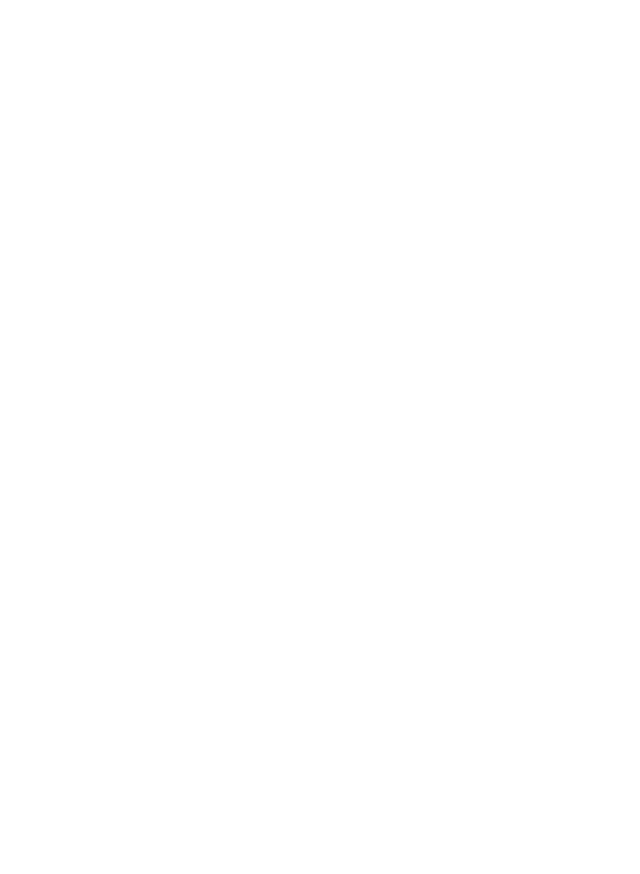
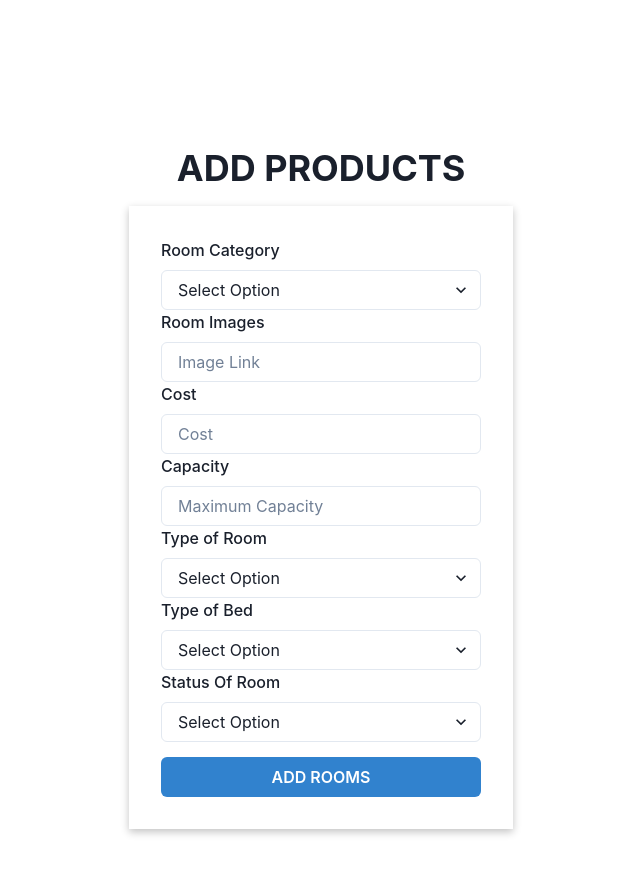
Before and after one commit to Premprakas7/Hotel-Mangement-System, a React (Create React App) app: page /admin in a window 1280 px wide. Before the commit this address had no page. Shown: the top 874 px of the page, without its empty margins (319-959 px from the left). Before the commit the page ends 800 px from the top, so only its background shows below. Built offline with nearby package versions, Linux system fonts and the light colour scheme.

Commit message:
form added

```diff
--- /dev/null
+++ b/db.json
@@ -0,0 +1,7 @@
+{
+  "data": [
+    {
+
+    }
+  ]
+}
--- /dev/null
+++ b/src/Components/Admin/AdminForm.jsx
@@ -0,0 +1,120 @@
+import React, { useState } from 'react'
+import {FormControl,FormLabel,Input,Flex,Button,Heading, Select} from "@chakra-ui/react";
+import axios from 'axios';
+
+const AdminForm = () => {
+    const [data,setData]=useState({
+        category:"",
+        image:"",
+        cost:"",
+        capacity:"",
+        type_room:"",
+        type_bed:"",
+        status:""
+    });
+    const handleChange = (e) => {
+        const newData = { ...data };
+        newData[e.target.id] = e.target.value;
+        setData(newData)
+      };
+
+      const AddProducts=(e)=>{
+        e.preventDefault();
+        axios.post("http://localhost:8080/data",{
+            category:data.category,
+            image:data.image,
+            cost:data.cost,
+            capacity:data.capacity,
+            type_room:data.type_room,
+            type_bed:data.type_bed,
+            status:data.status
+        }).then((res)=>console.log(res.d))
+      }
+
+  return (
+    <div>
+         <Flex
+        alignItems="center"
+        justifyContent="center"
+        height="120vh"
+        flexDirection={"column"}
+      >
+        <Heading m={"1rem"}>ADD PRODUCTS</Heading>
+        <FormControl
+          width="30%"
+          boxShadow={"rgba(0, 0, 0, 0.24) 0px 3px 8px"}
+          p={"2rem"}
+        >
+            <form onSubmit={(e)=>AddProducts(e)}>
+          <FormLabel>Room Category</FormLabel>
+            <Select placeholder='Select Option' id="category" value={data.category}
+           onChange={(e) => handleChange(e)} >
+                <option value="family">Family</option>
+                <option value="deluxe">Deluxe</option>
+                <option value="suite">Suite</option>
+            </Select>
+
+          <FormLabel>Room Images</FormLabel>
+          <Input
+            type="url"
+            placeholder="Image Link"
+            id="image"
+            value={data.image}
+           onChange={(e) => handleChange(e)}
+          />
+
+          <FormLabel>Cost</FormLabel>
+          <Input
+            type="text"
+            placeholder="Cost"
+            id="cost"
+            value={data.cost}
+           onChange={(e) => handleChange(e)}
+          />
+
+        <FormLabel>Capacity</FormLabel>
+          <Input
+            type="text"
+            placeholder="Maximum Capacity"
+            id="capacity"
+            value={data.capacity}
+           onChange={(e) => handleChange(e)}
+          />
+           <FormLabel>Type of Room</FormLabel>
+            <Select placeholder='Select Option' id="type_room" value={data.type_room}
+           onChange={(e) => handleChange(e)}>
+                <option value="AC">AC</option>
+                <option value="Non AC">Non AC</option>
+            </Select>
+
+            <FormLabel>Type of Bed</FormLabel>
+            <Select placeholder='Select Option' id="type_bed" value={data.type_bed}
+           onChange={(e) => handleChange(e)}>
+                <option value="Single">Single</option>
+                <option value="Double">Double</option>
+            </Select>
+
+            <FormLabel>Status Of Room</FormLabel>
+            <Select placeholder='Select Option' id="status" value={data.image}
+           onChange={(e) => handleChange(e)}>
+                <option value="Booked">Booked</option>
+                <option value="Available">Available</option>
+            </Select>
+          <Button
+            mt="15px"
+            width="full"
+            type="submit"
+            colorScheme="blue"
+             onClick={(e)=>AddProducts(e)}
+          >
+            ADD ROOMS
+          </Button>
+          </form>
+        </FormControl>
+      </Flex>
+
+    </div>
+  )
+}
+
+export default AdminForm
--- a/src/Components/AllRoute.jsx
+++ b/src/Components/AllRoute.jsx
@@ -1,12 +1,17 @@
 import React from 'react'
 import { Route, Routes } from 'react-router-dom'
 import Home from '../Pages/Home'
+import User from '../Pages/User'
+import Admin from '../Pages/Admin'
 
 const AllRoute = () => {
   return (
     <div>
         <Routes>
             <Route path='/' element={<Home/>}/>
+            <Route path='/user' element={<User/>}/>
+            <Route path='/admin' element={<Admin/>}/>
+
         </Routes>
 
 
--- /dev/null
+++ b/src/Pages/Admin.jsx
@@ -0,0 +1,12 @@
+import React from 'react'
+import AdminForm from '../Components/Admin/AdminForm'
+
+const Admin = () => {
+  return (
+    <div>
+        <AdminForm/>
+    </div>
+  )
+}
+
+export default Admin
--- a/src/Pages/Home.jsx
+++ b/src/Pages/Home.jsx
@@ -1,9 +1,18 @@
+import {  Button, ButtonGroup, Flex, Heading} from '@chakra-ui/react'
 import React from 'react'
+import { Link as RouteLink } from 'react-router-dom'
 
 const Home = () => {
   return (
     <div>
+            <Heading paddingBottom="5rem" >Hospital Mangement System</Heading>
+        <Flex justifyContent="center">
+            <ButtonGroup gap="3" >
+            <RouteLink to="/admin"><Button colorScheme='teal' size="lg">Admin</Button></RouteLink>
+            <RouteLink to="/user"><Button colorScheme='teal' size="lg" >User</Button></RouteLink>
+        </ButtonGroup>
 
+        </Flex>
     </div>
   )
 }
--- /dev/null
+++ b/src/Pages/User.jsx
@@ -0,0 +1,11 @@
+import React from 'react'
+
+const User = () => {
+  return (
+    <div>
+
+    </div>
+  )
+}
+
+export default User
```
